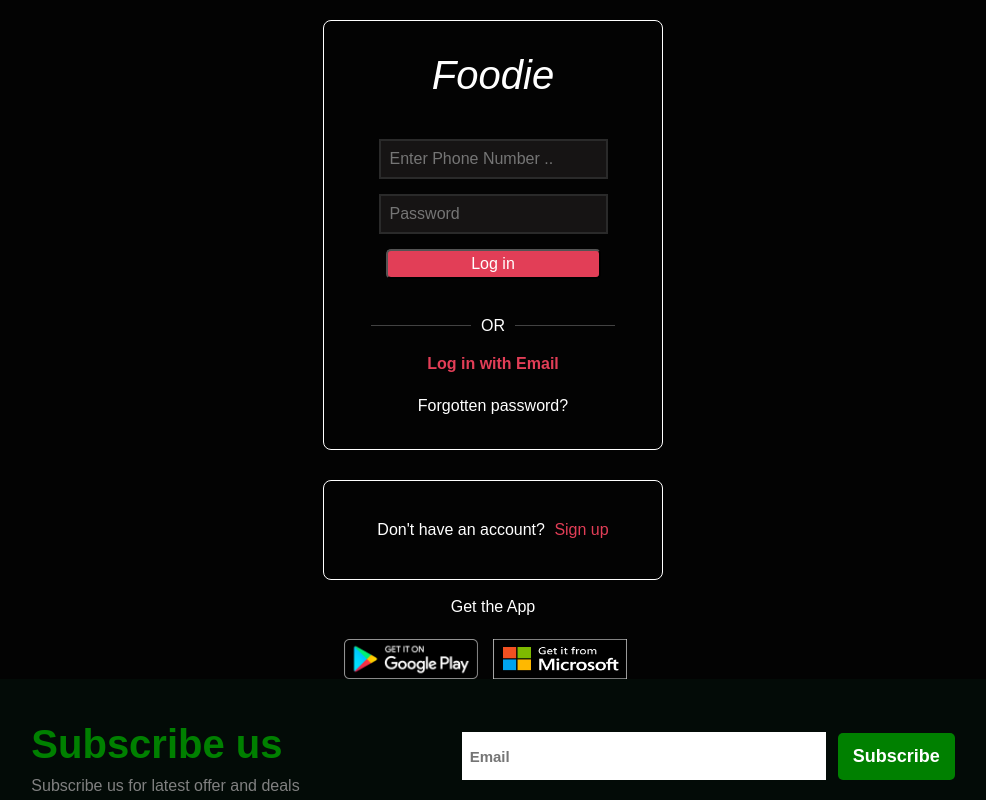
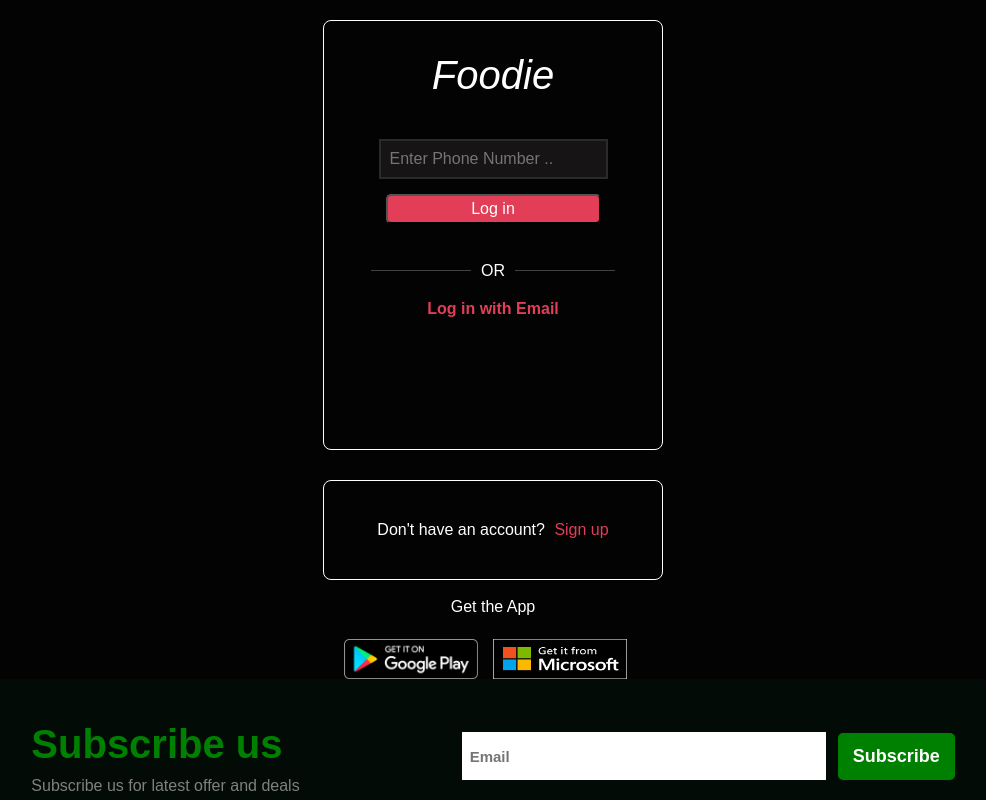
Before and after one commit to charan11w/Foodie-App, a React (Create React App) app: page / in a window 1280 px wide. Shown: the top 800 px of the page, without its empty margins (147-1133 px from the left). Built offline with nearby package versions, Linux system fonts and the light colour scheme.

Commit message:
adding restaurant details

```diff
--- a/src/components/pages/Login.js
+++ b/src/components/pages/Login.js
@@ -5,11 +5,9 @@ import { useState } from "react";
 
 function Login({ onLogin }) {
   const [username, setUserName] = useState('');
-  const [password, setPassword] = useState('');
   const [error, setError] = useState('');
 
   const captureUser = (e) => setUserName(e.target.value);
-  const capturePassword = (e) => setPassword(e.target.value);
 
   const validateUsername = (input) => {
     const phoneRegex = /^[6-9]\d{9}$/; // Starts with 6-9 and must be 10 digits
@@ -19,23 +17,13 @@ function Login({ onLogin }) {
     return "";
   };
 
-  const validatePassword = (input) => {
-    if (input.length < 7) {
-      return "Password must be at least 7 characters long.";
-    }
-    return "";
-  };
-
   const handleSubmit = () => {
     const usernameError = validateUsername(username);
-    const passwordError = validatePassword(password);
 
-    if (!username || !password) {
-      setError("Sorry! Username and password should not be empty.");
+    if (!username) {
+      setError("Sorry! Username should not be empty.");
     } else if (usernameError) {
       setError(usernameError);
-    } else if (passwordError) {
-      setError(passwordError);
     } else {
       setError(""); // Clear errors if validation passes
       onLogin(); // Call the login function
@@ -54,13 +42,6 @@ function Login({ onLogin }) {
             onChange={captureUser}
             value={username}
           />
-          <input
-            type="password"
-            className="inputs"
-            placeholder="Password"
-            onChange={capturePassword}
-            value={password}
-          />
           <button className="submit-button" onClick={handleSubmit}>
             Log in
           </button>
@@ -71,7 +52,6 @@ function Login({ onLogin }) {
             <div className="nothing"><hr /></div>
           </div>
           <div className="flog">Log in with Email</div>
-          <div className="fpass">Forgotten password?</div>
         </div>
         <div className="second">
           <div className="second-one">
```
